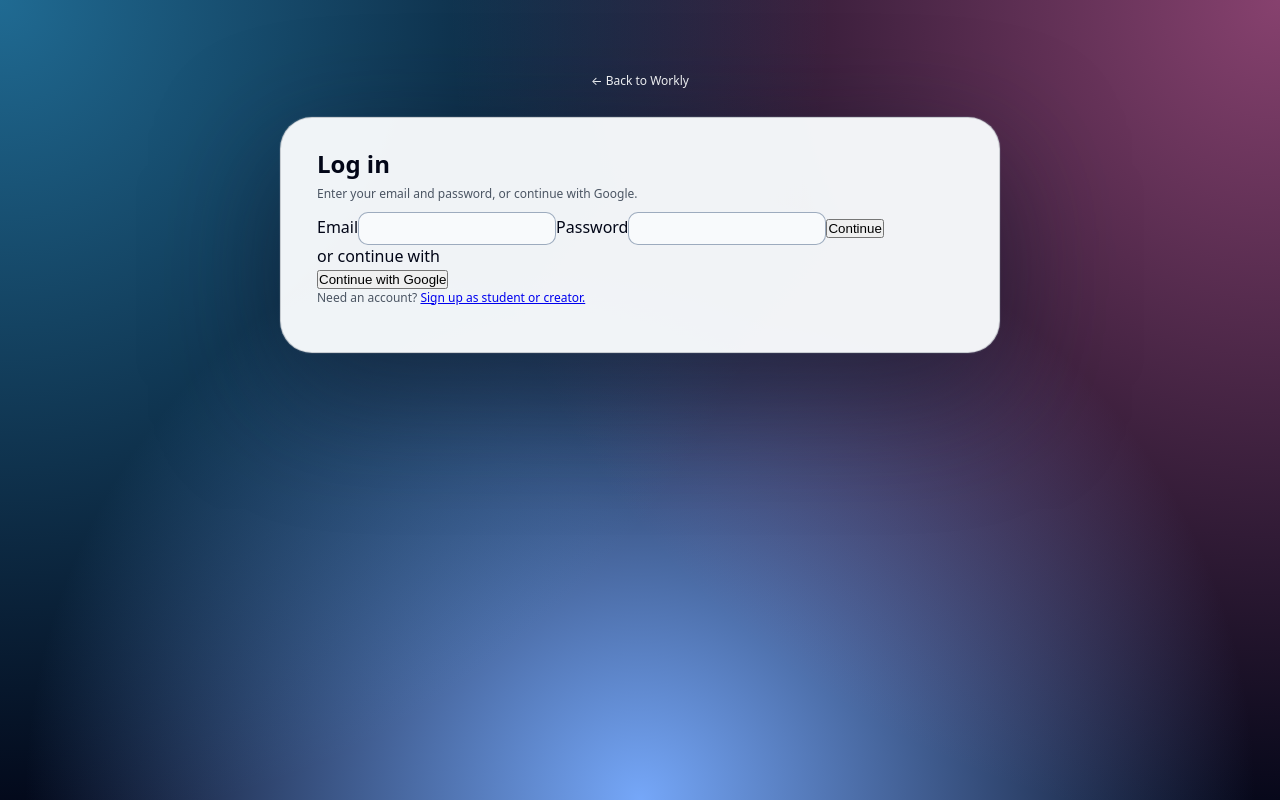
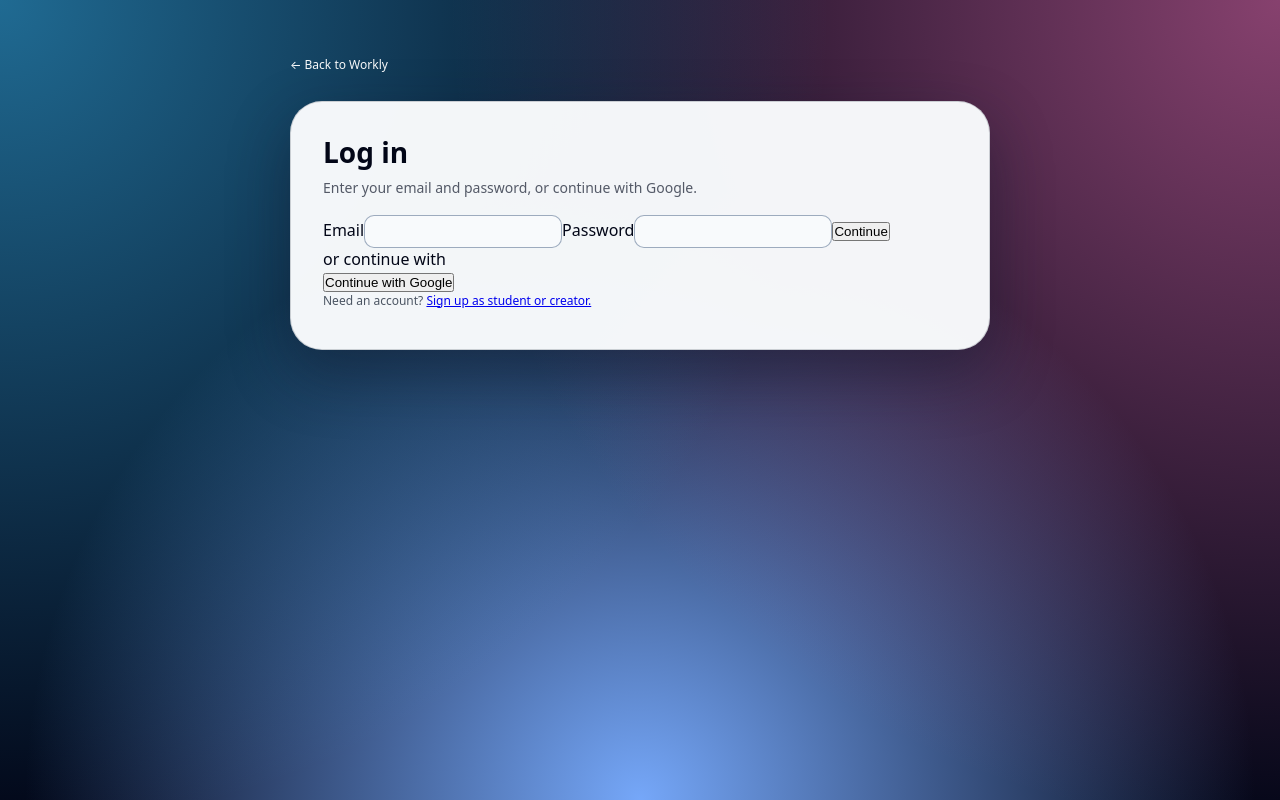
Before and after one commit to SEBRAHEIM/workly-landing, a Next.js app: page /login in a window 1280 px wide. Built offline with nearby package versions, Linux system fonts and the light colour scheme; no server answers.

Commit message:
Refine login auth card layout to match get started

```diff
--- a/styles/globals.css
+++ b/styles/globals.css
@@ -2925,3 +2925,59 @@ footer {
   font-size: 14px;
   color: #4b5563;
 }
+/* === Auth layout refinements (login + signup) === */
+
+.auth-shell {
+  min-height: 100vh;
+  display: flex;
+  flex-direction: column;
+  align-items: center;
+  justify-content: flex-start;
+  padding: 32px 16px 40px;
+}
+
+.auth-card {
+  width: 100%;
+  max-width: 640px;
+  margin-top: 24px;
+  border-radius: 32px;
+  background: rgba(248, 250, 252, 0.98);
+  box-shadow: 0 24px 60px rgba(15, 23, 42, 0.45);
+  padding: 28px 22px 26px;
+}
+
+/* نصوص داخل كارد الـ auth */
+.auth-card h1 {
+  font-size: 28px;
+  line-height: 1.2;
+  margin-bottom: 8px;
+}
+
+.auth-card .auth-sub {
+  font-size: 14px;
+  color: rgba(15, 23, 42, 0.7);
+  margin-bottom: 18px;
+}
+
+/* حق الشاشات الكبيرة (لابتوب) */
+@media (min-width: 768px) {
+  .auth-shell {
+    padding-top: 56px;
+    padding-bottom: 56px;
+  }
+
+  .auth-card {
+    max-width: 700px;
+    padding: 34px 32px 30px;
+    margin-top: 28px;
+  }
+}
+
+/* محاذاة رابط Back to Workly مع الكارد */
+.auth-shell > a,
+.auth-shell > .back-link,
+.auth-shell > .back-to-workly {
+  width: 100%;
+  max-width: 700px;
+  margin: 0 auto;
+}
```
